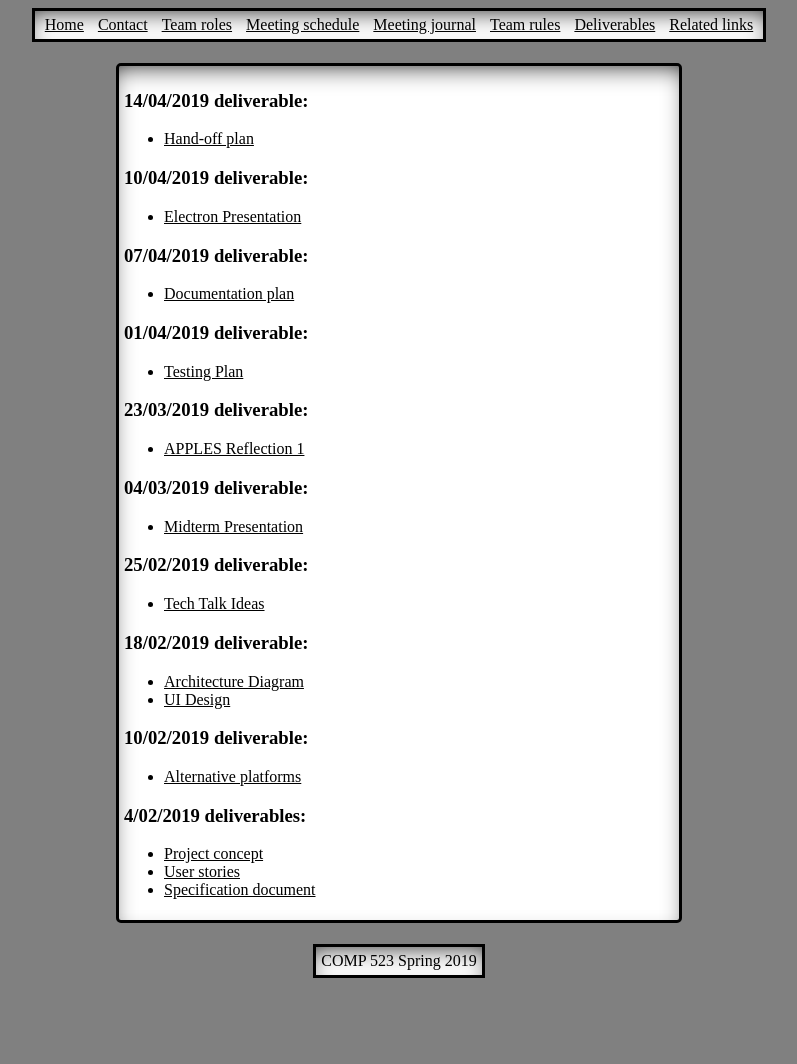
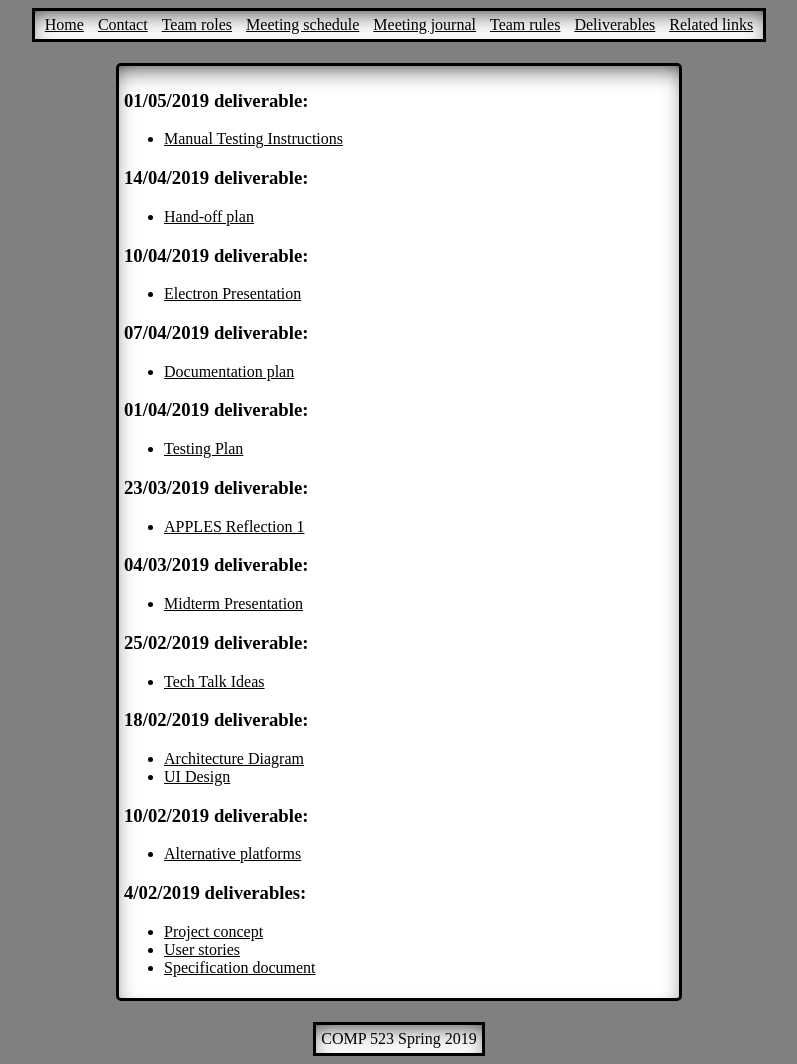
Before and after one commit to jay1723/ObjectDetectionWebsite, a Jekyll site: the page built from deliverables.md, in a window 1280 px wide. Shown: the whole page, without its empty margins (241-1038 px from the left). Built offline with Jekyll 4.4.1, drawn with Linux system fonts in a browser that asks for light colours; our own code applies the rules of GitHub Pages for plain Markdown files; before the commit the page ends 986 px from its top, so only the background shows below that.

Commit message:
added manual testing documentation

```diff
--- a/deliverables.md
+++ b/deliverables.md
@@ -1,3 +1,6 @@
+### 01/05/2019 deliverable:
+* [Manual Testing Instructions](https://docs.google.com/document/d/1cg2POg0D30bVWo8CFc6BF-rLY-NdBeBCK6HgTx7JqBs/edit?usp=sharing)
+
 ### 14/04/2019 deliverable:
 * [Hand-off plan](https://docs.google.com/document/d/1fib8Sndv_2B8y1v1uib6KfdDX1JzB9B4N3ssjxKafdM/edit?usp=sharing)
 
```
